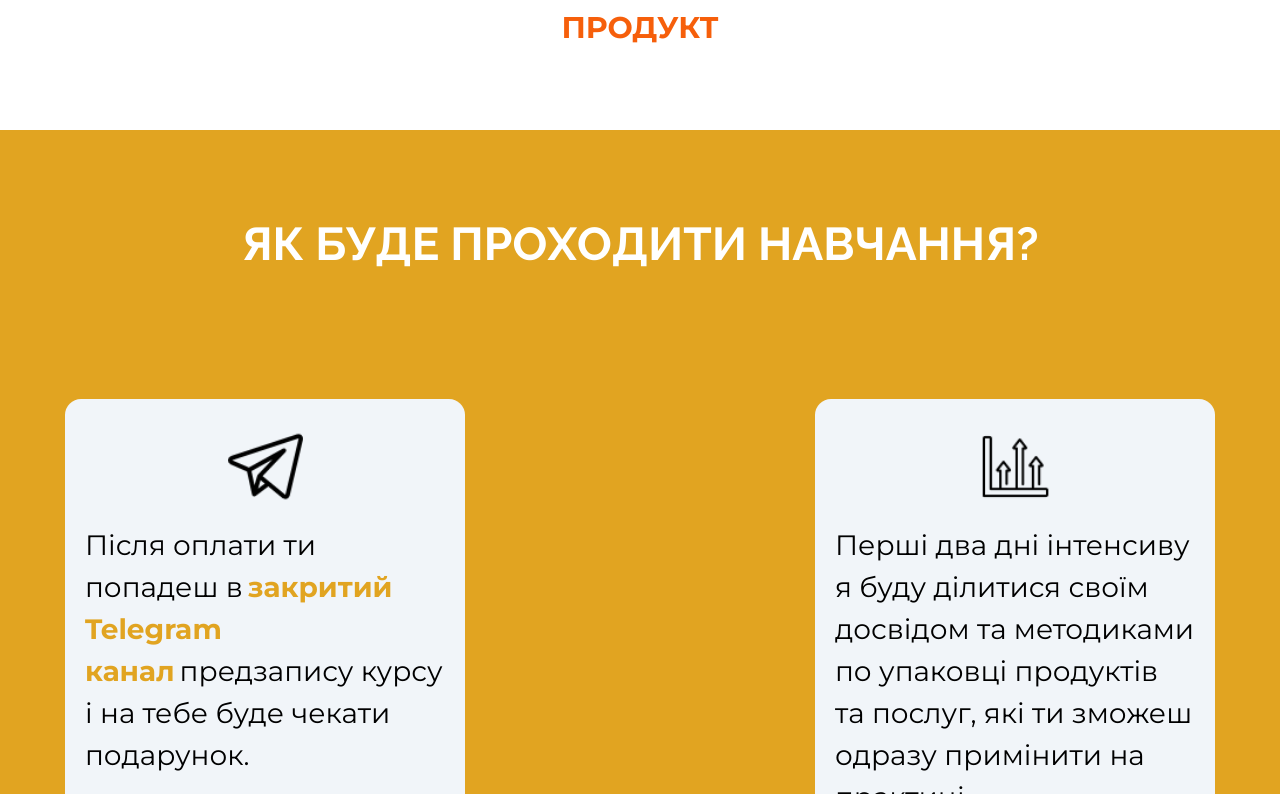
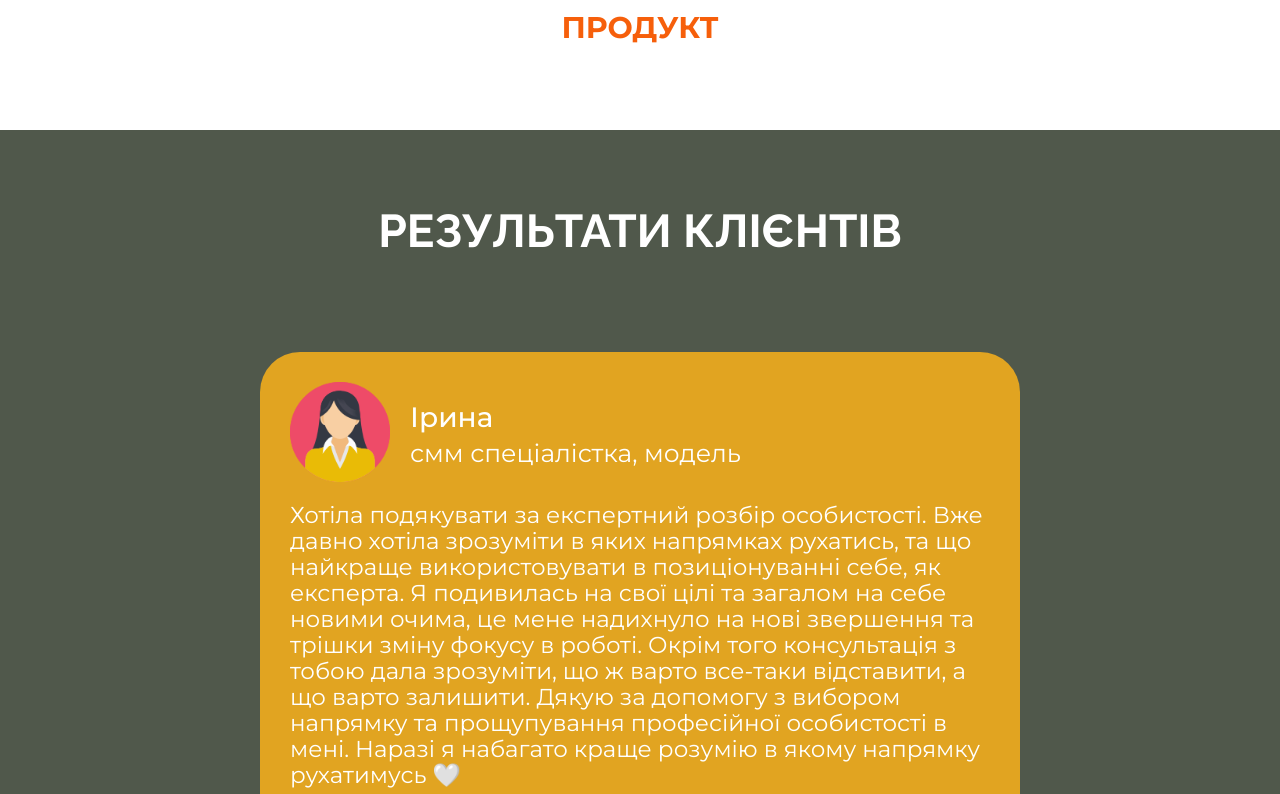
Before and after one commit to vika-creator-7/vika-course-package, a Next.js app: page / in a window 1280 px wide. Shown: the part 5146-5940 px from the top of the page. Built offline with nearby package versions, Linux system fonts and the light colour scheme.

Commit message:
add reviews

```diff
--- a/src/app/page.tsx
+++ b/src/app/page.tsx
@@ -24,7 +24,7 @@ export default function Home() {
 			<AboutMe />
 			<Program />
 			<ExpertsReviews />
-			{/* <Reviews /> */}
+			<Reviews />
 			<HowCourseGoes />
 			<Faq />
 			<CourseFor />
```
